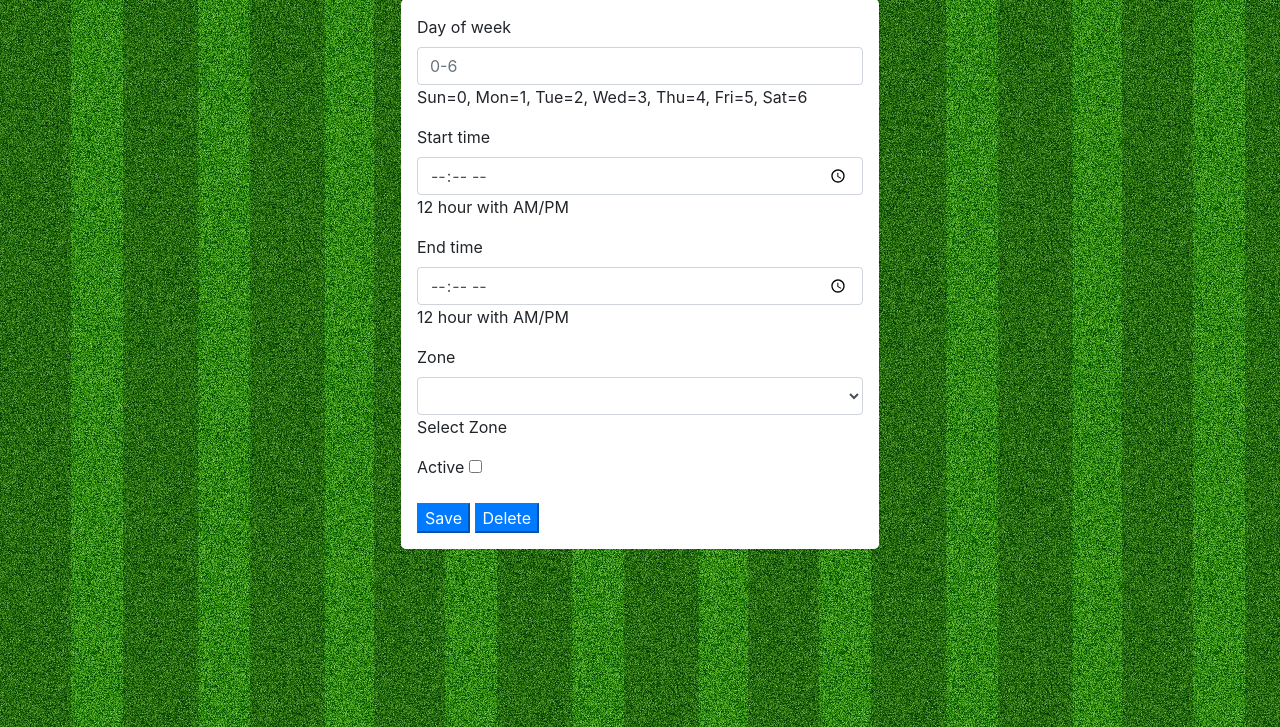
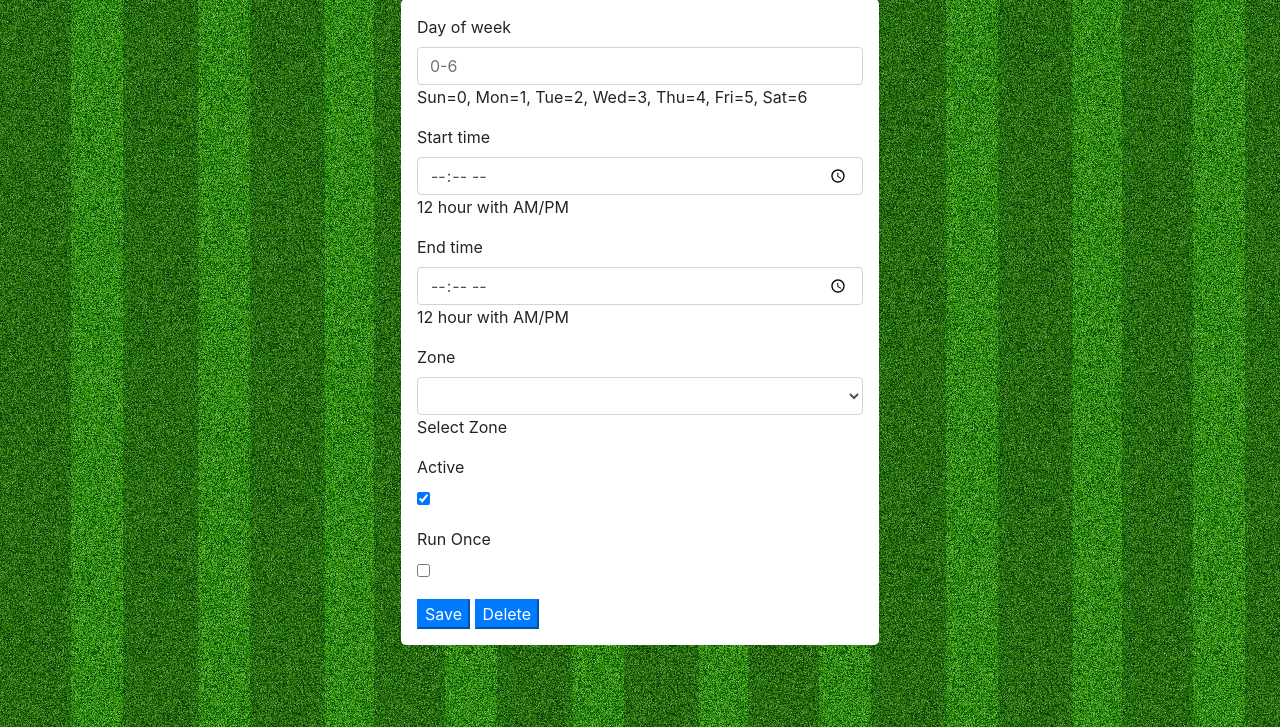
Before and after one commit to why-pengo/sprinkler, a Django app: page /schedule/0 in a window 1280 px wide. Shown: the part 73-800 px from the top of the page. Run offline with Django 3.2, Linux system fonts and the light colour scheme; the visitor is signed in with stand-in values (Sample User, id 1); some libraries are stand-ins or nearby versions.

Commit message:
adding run once field, TODO delete after run if true

```diff
--- a/controller/utils.py
+++ b/controller/utils.py
@@ -193,6 +193,8 @@ def save_crontab_entry(zs_id):
     for line in cron.lines:
         logger.debug(f"cron entry: {line}")
 
+    # TODO: if run_once is True delete job after is stops.
+
 
 def delete_crontab_entry(zs_id):
     zone_obj = ZoneSchedule.objects.get(pk=zs_id)
--- a/scheduler/forms.py
+++ b/scheduler/forms.py
@@ -7,3 +7,4 @@ class SchedulerForm(forms.Form):
     end = forms.TimeField()
     zone = forms.IntegerField()
     active = forms.BooleanField()
+    run_once = forms.BooleanField()
--- a/scheduler/models.py
+++ b/scheduler/models.py
@@ -20,7 +20,8 @@ class ZoneSchedule(models.Model):
     start = models.TimeField()
     end = models.TimeField()
     zone = models.IntegerField()
-    active = models.BooleanField()
+    active = models.BooleanField(default=True)
+    run_once = models.BooleanField(default=False)
     crontab = models.CharField(max_length=50)
     cron_key = models.CharField(max_length=15)
 
--- a/scheduler/views.py
+++ b/scheduler/views.py
@@ -25,7 +25,8 @@ class ScheduleView(View):
         dow = str()
         start = str()
         end = str()
-        active = False
+        active = True
+        run_once = False
         zone = str()
         if zs_id == '0':
             initial = {
@@ -42,6 +43,7 @@ class ScheduleView(View):
             start = zone_obj.start
             end = zone_obj.end
             active = zone_obj.active
+            run_once = zone_obj.run_once
             zone = zone_obj.zone
             form = self.form_class()
         return render(request, self.template_name, {
@@ -51,6 +53,7 @@ class ScheduleView(View):
             'start': start,
             'end': end,
             'active': active,
+            'run_once': run_once,
             'zone': zone,
         })
 
@@ -69,17 +72,20 @@ class ScheduleView(View):
                 end = request.POST['end']
                 zone = request.POST['zone']
                 active = request.POST['active']
+                run_once = request.POST['run_once']
                 logger.debug(f"dow = {dow}")
                 logger.debug(f"start = {start}")
                 logger.debug(f"end = {end}")
                 logger.debug(f"zone = {zone}")
                 logger.debug(f"active = {active}")
+                logger.debug(f"run_once = {run_once}")
                 zone_obj = ZoneSchedule()
                 zone_obj.dow = dow
                 zone_obj.start = start
                 zone_obj.end = end
                 zone_obj.zone = zone
                 zone_obj.active = True if active == 'on' else False
+                zone_obj.run_once = True if run_once == 'on' else False
                 zone_obj.save()
                 utils.save_crontab_entry(str(zone_obj.id))
             if sub_type == 'Delete':
--- a/static/js/schedule.js
+++ b/static/js/schedule.js
@@ -4,6 +4,7 @@ $(document).ready(function(){
     console.log(`start = ${start}`);
     console.log(`end = ${end}`);
     console.log(`active = ${active}`);
+    console.log(`run_once = ${run_once}`);
     console.log(`zone = ${zone}`);
 
     $('#id_dow').val(dow);
@@ -13,4 +14,7 @@ $(document).ready(function(){
     if (active === 'True') {
         $('#id_active').prop('checked', true);
     }
+    if (run_once === 'True') {
+        $('#id_run_once').prop('checked', true);
+    }
 });
--- a/templates/jinja2/schedule.html
+++ b/templates/jinja2/schedule.html
@@ -44,9 +44,16 @@
             <div class="form-group">
                 {{ form.active.errors }}
                 <label class="control-label" for="id_active">Active</label>
-                <label class="checkbox-inline" for="id_active">
+                <div class="checkbox-inline">
                     <input type="checkbox" name="active" required id="id_active">
-                </label>
+                </div>
+            </div>
+            <div class="form-group">
+                {{ form.run_once.errors }}
+                <label class="control-label" for="id_run_once">Run Once</label>
+                <div class="checkbox-inline">
+                    <input type="checkbox" name="run_once" required id="id_run_once">
+                </div>
             </div>
             <input class="button btn-primary" name="sub_type" type="submit" value="Save">
             <input class="button btn-primary" name="sub_type" type="submit" value="Delete">
@@ -61,6 +68,7 @@
     let start = "{{ start }}";
     let end = "{{ end }}";
     let active = "{{ active }}";
+    let run_once = "{{ run_once }}";
     let zone = "{{ zone }}";
 </script>
 <script src="{{ static('/js/schedule.js') }}"></script>
--- a/templates/jinja2/schedules.html
+++ b/templates/jinja2/schedules.html
@@ -15,6 +15,7 @@
                 <th scope="col">Start time</th>
                 <th scope="col">End time</th>
                 <th scope="col">Active</th>
+                <th scope="col">Run Once</th>
             </tr>
             </thead>
             <tbody>
@@ -25,6 +26,7 @@
                     <td>{{ schedule.start }}</td>
                     <td>{{ schedule.end }}</td>
                     <td>{{ schedule.active }}</td>
+                    <td>{{ schedule.run_once }}</td>
                 </tr>
             {% endfor %}
             </tbody>
```
Also changed, not shown: scheduler/migrations/0001_initial.py, 1 other file.
